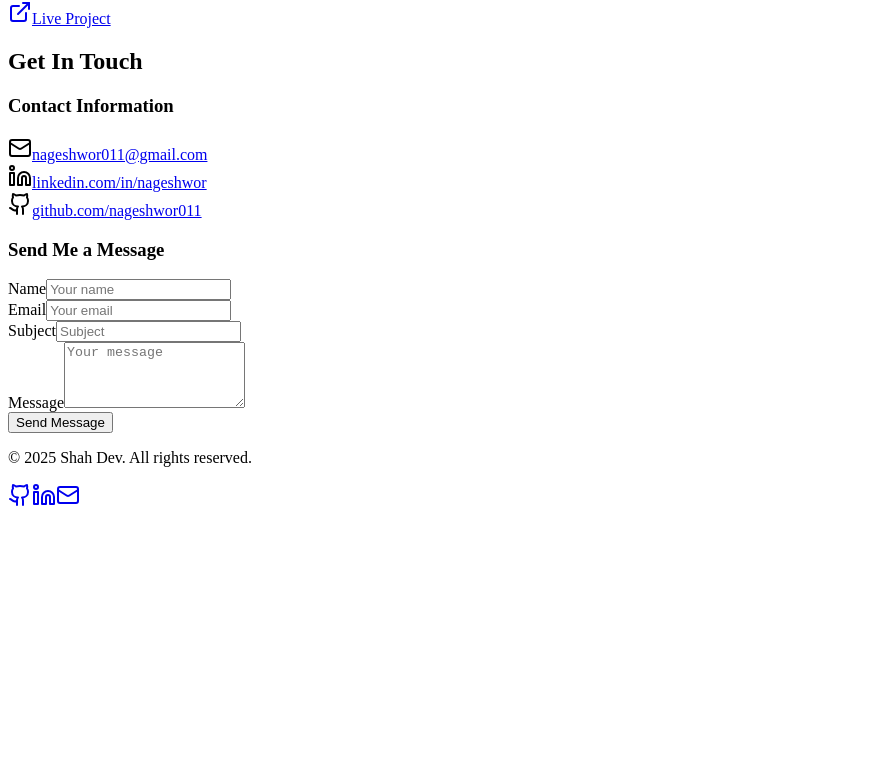
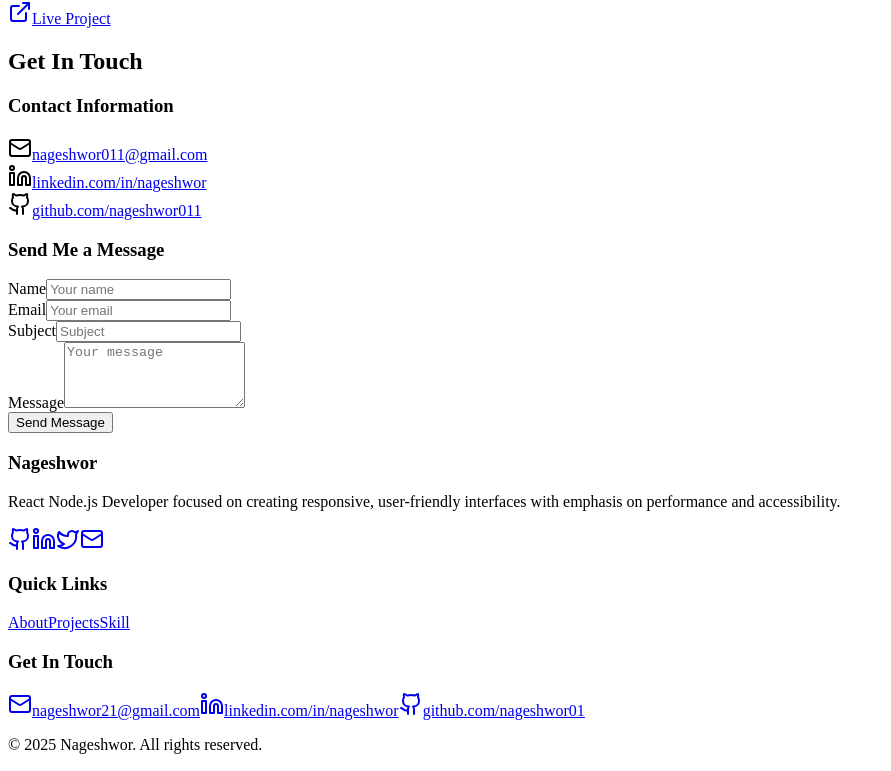
Before and after one commit to nageshwor011/portfolio, a Next.js app: page / in a window 1280 px wide. Shown: the part 1996-2767 px from the top of the page, without its empty margins (0-891 px from the left). Before the commit the page ends 2515 px from the top, so only its background shows below. Built offline with nearby package versions, Linux system fonts and the light colour scheme.

Commit message:
profile picture added

```diff
--- a/package.json
+++ b/package.json
@@ -9,6 +9,7 @@
     "lint": "next lint"
   },
   "dependencies": {
+    "framer-motion": "^12.6.5",
     "lucide-react": "^0.487.0",
     "next": "15.2.4",
     "react": "^19.0.0",
--- a/postcss.config.mjs
+++ b/postcss.config.mjs
@@ -77,6 +77,24 @@ const config = {
         "accordion-down": "accordion-down 0.2s ease-out",
         "accordion-up": "accordion-up 0.2s ease-out",
       },
+      keyframes: {
+        slidein: {
+          from: {
+            opacity: "0",
+            transform: "translateY(-10px)",
+          },
+          to: {
+            opacity: "1",
+            transform: "translateY(0)",
+          },
+        },
+      },
+      animation: {
+        slidein: "slidein 1s ease 300ms",
+        slidein300: "slidein 1s ease 300ms",
+        slidein500: "slidein 1s ease 500ms",
+        slidein700: "slidein 1s ease 700ms",
+      },
     },
   },
   // plugins: [require("tailwindcss-animate")],
--- a/src/app/Profile.jsx
+++ b/src/app/Profile.jsx
@@ -1,9 +1,10 @@
 import React from "react";
 import Link from "next/link";
 import Image from "next/image";
+import profile from "@/assets/profile.jpg";
 export default function Profile() {
   return (
-    <section className="container mx-auto px-4 py-24 md:py-32 flex flex-col md:flex-row items-center gap-8">
+    <section className="container mx-auto px-4 py-24 md:py-32 flex  flex-col-reverse md:flex-row items-center gap-8 animate-slidein300 ">
       <div className="flex-1 space-y-4">
         <h1 className="text-4xl md:text-6xl font-bold text-gray-900 dark:text-white">
           Hi, I'm{" "}
@@ -31,7 +32,7 @@ export default function Profile() {
       <div className="flex-1 flex justify-center">
         <div className="relative w-72 h-72 md:w-96 md:h-96 rounded-full overflow-hidden border-4 border-blue-600 dark:border-blue-400">
           <Image
-            src="/placeholder.svg?height=400&width=400"
+            src={profile}
             alt="Developer portrait"
             fill
             className="object-cover"
--- a/src/app/components/About.jsx
+++ b/src/app/components/About.jsx
@@ -1,7 +1,6 @@
 import Image from "next/image";
 import Link from "next/link";
 import aboutPic from "@/assets/aboutPic.jpg";
-// import resume from "@/assets/resume/React_Developer_Nageshwor_Shah.pdf";
 
 export default function AboutSection() {
   return (
--- a/src/app/components/Contact.jsx
+++ b/src/app/components/Contact.jsx
@@ -20,7 +20,7 @@ export default function Contact() {
             <div className="flex items-center gap-3">
               <Mail className="h-5 w-5 text-blue-600 dark:text-blue-400" />
               <Link
-                href="mailto:alex@example.com"
+                href="mailto:nageshwor011@gmail.com"
                 className="text-gray-700 dark:text-gray-300 hover:text-blue-600 dark:hover:text-blue-400"
               >
                 nageshwor011@gmail.com
--- a/src/app/components/Footer.jsx
+++ b/src/app/components/Footer.jsx
@@ -1,35 +1,145 @@
 import Link from "next/link";
-import { Github, Linkedin, Mail, ExternalLink, Menu, X } from "lucide-react";
+import { Github, Linkedin, Mail, Twitter } from "lucide-react";
 
 export default function Footer() {
+  const currentYear = new Date().getFullYear();
+
   return (
-    <footer className="border-t border-gray-200 dark:border-gray-800 py-6 md:py-8">
-      <div className="container mx-auto px-4 flex flex-col md:flex-row items-center justify-between gap-4">
-        <div className="text-center md:text-left">
-          <p className="text-xs text-gray-500 dark:text-gray-400">
-            © {new Date().getFullYear()} Shah Dev. All rights reserved.
+    <footer className="w-full   sm:py-12 ">
+      <div className="container pb-8 mx-auto px-4 gap-x-6 md:px-6 bg-gray-100 dark:bg-gray-900">
+        {/* Main Footer Content */}
+        <div className="grid grid-cols-1 gap-8 sm:grid-cols-2 md:grid-cols-3 pt-3 md:gap-10">
+          {/* About Column */}
+          <div className="space-y-4 ">
+            <h3 className="text-base font-semibold text-gray-900">Nageshwor</h3>
+            <p className="text-sm text-gray-600 leading-relaxed max-w-xs">
+              React Node.js Developer focused on creating responsive,
+              user-friendly interfaces with emphasis on performance and
+              accessibility.
             </p>
+
+            {/* Social Links */}
+            <div className="flex space-x-5 pt-2">
+              <a
+                href="https://github.com/nageshwor011"
+                className="text-gray-500 hover:text-blue-600 transition-colors"
+                aria-label="GitHub"
+              >
+                <Github className="h-5 w-5" />
+              </a>
+              <a
+                href="https://www.linkedin.com/in/nageshwor-shah-9a21b21b1/"
+                className="text-gray-500 hover:text-blue-600 transition-colors"
+                aria-label="LinkedIn"
+              >
+                <Linkedin className="h-5 w-5" />
+              </a>
+              <a
+                href="https://twitter.com"
+                className="text-gray-500 hover:text-blue-600 transition-colors"
+                aria-label="Twitter"
+              >
+                <Twitter className="h-5 w-5" />
+              </a>
+              <a
+                href="mailto:nageshwor011@gmail.com"
+                className="text-gray-500 hover:text-blue-600 transition-colors"
+                aria-label="Email"
+              >
+                <Mail className="h-5 w-5" />
+              </a>
             </div>
-        <div className="flex gap-4">
+          </div>
+
+          {/* Quick Links */}
+          <div className="space-y-4">
+            <h3 className="text-base font-semibold text-gray-900">
+              Quick Links
+            </h3>
+            <nav className="flex flex-col space-y-2">
               <Link
+                href="#about"
+                className="text-sm text-gray-600 hover:text-blue-600 transition-colors"
+              >
+                About
+              </Link>
+              <Link
+                href="#projects"
+                className="text-sm text-gray-600 hover:text-blue-600 transition-colors"
+              >
+                Projects
+              </Link>
+              <Link
+                href="#skills"
+                className="text-sm text-gray-600 hover:text-blue-600 transition-colors"
+              >
+                Skill
+              </Link>
+            </nav>
+          </div>
+
+          {/* Contact */}
+          <div className="space-y-4">
+            <h3 className="text-base font-semibold text-gray-900">
+              Get In Touch
+            </h3>
+            <div className="space-y-3">
+              <a
+                href="mailto:nageshwor21@gmail.com"
+                className="text-sm text-gray-600 hover:text-blue-600 flex items-center gap-2 transition-colors"
+              >
+                <Mail className="h-4 w-4 text-gray-500 flex-shrink-0" />
+                <span className="truncate">nageshwor21@gmail.com</span>
+              </a>
+              <a
+                href="https://linkedin.com/in/nageshwor"
+                className="text-sm text-gray-600 hover:text-blue-600 flex items-center gap-2 transition-colors"
                 target="_blank"
                 rel="noopener noreferrer"
-            aria-label="GitHub"
-            href="https://github.com/nageshwor011"
               >
-            <Github className="h-5 w-5 text-gray-500 dark:text-gray-400 hover:text-gray-900 dark:hover:text-white transition-colors" />
-          </Link>
-          <Link
-            href="https://www.linkedin.com/in/nageshwor-shah-9a21b21b1/"
+                <Linkedin className="h-4 w-4 text-gray-500 flex-shrink-0" />
+                <span className="truncate">linkedin.com/in/nageshwor</span>
+              </a>
+              <a
+                href="https://github.com/nageshwor01"
+                className="text-sm text-gray-600 hover:text-blue-600 flex items-center gap-2 transition-colors"
                 target="_blank"
                 rel="noopener noreferrer"
-            aria-label="LinkedIn"
               >
-            <Linkedin className="h-5 w-5 text-gray-500 dark:text-gray-400 hover:text-gray-900 dark:hover:text-white transition-colors" />
+                <Github className="h-4 w-4 text-gray-500 flex-shrink-0" />
+                <span className="truncate">github.com/nageshwor01</span>
+              </a>
+            </div>
+          </div>
+        </div>
+
+        {/* Divider and Copyright */}
+        <div className="border-t border-gray-100 mt-8 pt-6 sm:mt-10">
+          <div className="flex flex-col sm:flex-row justify-between items-center">
+            <p className="text-sm text-gray-500 text-center sm:text-left">
+              © {currentYear} Nageshwor. All rights reserved.
+            </p>
+            <div className="mt-4 sm:mt-0">
+              <ul className="flex space-x-6">
+                <li>
+                  <Link
+                    href="/privacy"
+                    className="text-sm text-gray-500 hover:text-blue-600 transition-colors"
+                  >
+                    Privacy
                   </Link>
-          <Link href="mailto:nageshwor011@gmail.com" aria-label="Email">
-            <Mail className="h-5 w-5 text-gray-500 dark:text-gray-400 hover:text-gray-900 dark:hover:text-white transition-colors" />
+                </li>
+                <li>
+                  <Link
+                    href="/terms"
+                    className="text-sm text-gray-500 hover:text-blue-600 transition-colors"
+                  >
+                    Terms
                   </Link>
+                </li>
+              </ul>
+            </div>
+          </div>
         </div>
       </div>
     </footer>
```
Also changed, not shown: src/assets/profile.jpg (added), 1 other file (tests, documents, lock files or other folders). Lines whose indentation alone changed are shown as unchanged.
